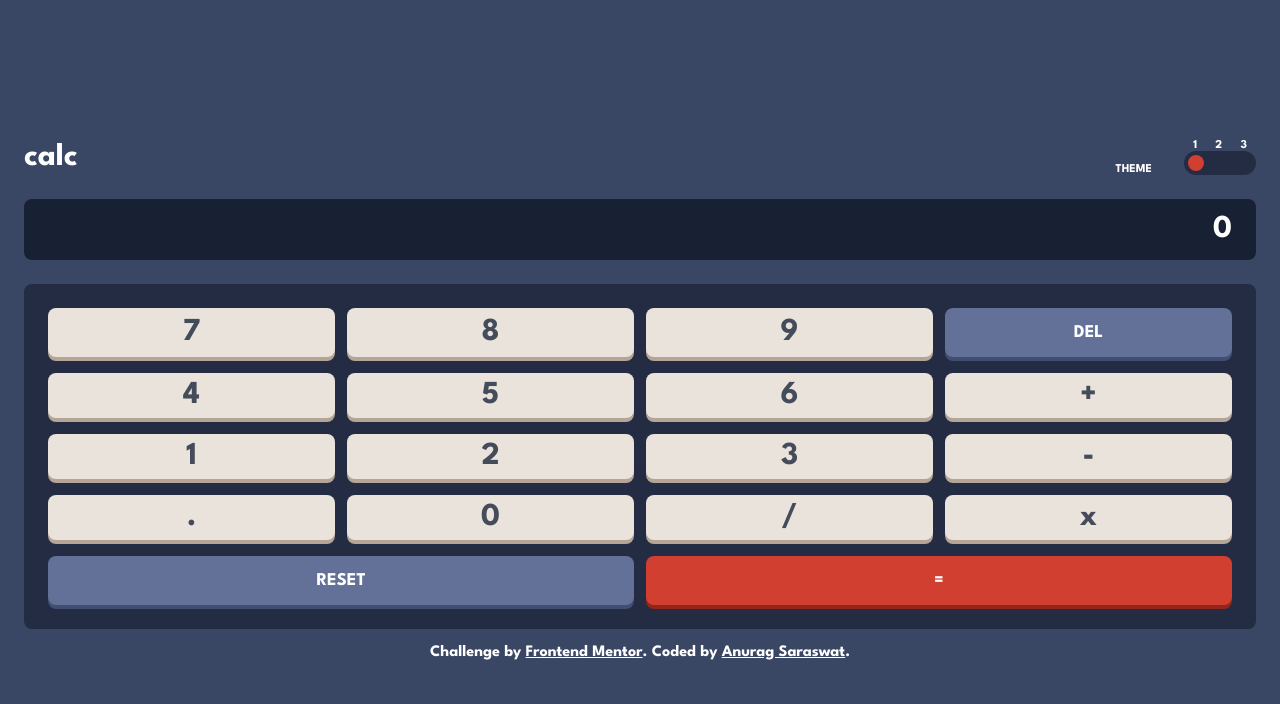
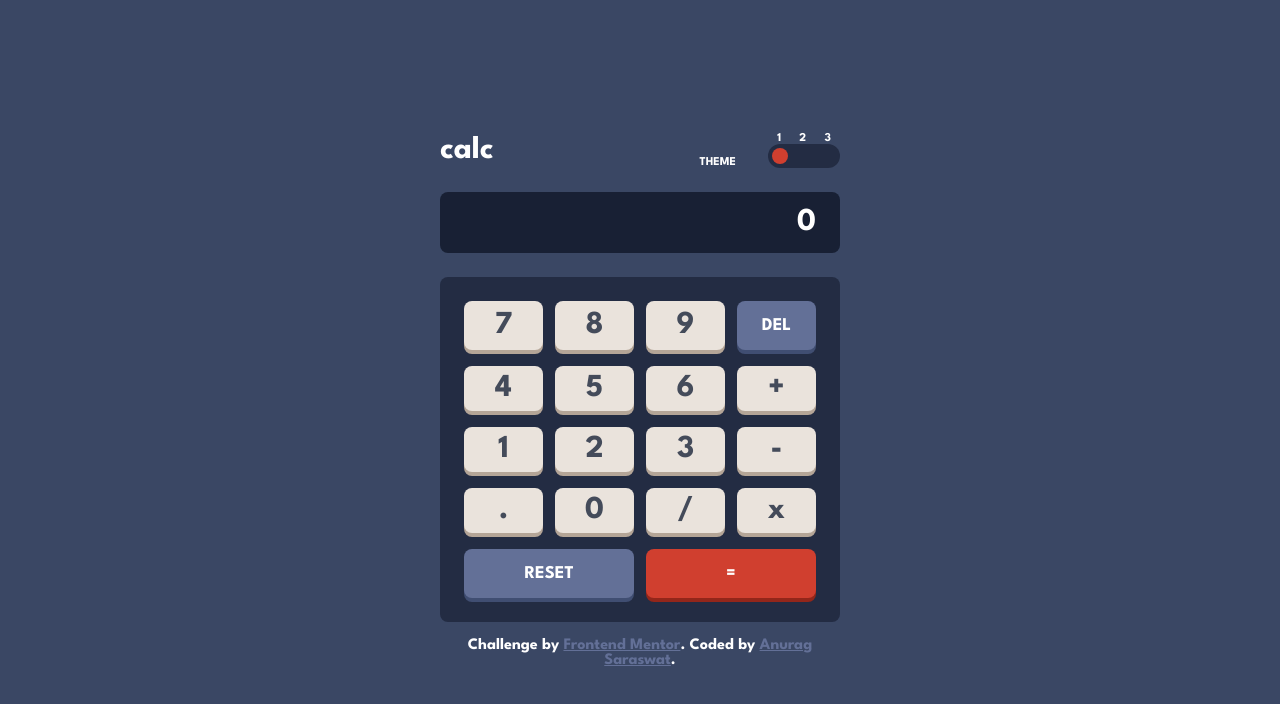
Before and after one commit to Anurag-Saraswat-01/front-end-mentor.github.io, a Vue app in the folder calculator-app-main/calculator/: page / in a window 1280 px wide. Shown: the top 704 px of the page. Built offline with nearby package versions, Linux system fonts and the light colour scheme.

Commit message:
Desktop view created

```diff
--- a/calculator-app-main/calculator/src/App.vue
+++ b/calculator-app-main/calculator/src/App.vue
@@ -44,10 +44,13 @@ export default {
   --toggle-keypad-bg: hsl(223, 31%, 20%);
   --screen-bg: hsl(224, 36%, 15%);
   --key-bg: hsl(30, 25%, 89%);
+  --key-bg-hover: hsl(30, 25%, 99%);
   --key-shadow: hsl(28, 16%, 65%);
   --key-bg-equal: hsl(6, 63%, 50%);
+  --key-bg-equal-hover: hsl(6, 63%, 60%);
   --key-shadow-equal: hsl(6, 70%, 34%);
   --key-bg-utility: hsl(225, 21%, 49%);
+  --key-bg-utility-hover: hsl(225, 21%, 59%);
   --key-shadow-utility: hsl(224, 28%, 35%);
   --text-primary: white;
   --text-secondary: hsl(221, 14%, 31%);
@@ -59,10 +62,13 @@ export default {
   --toggle-keypad-bg: hsl(0, 5%, 81%);
   --screen-bg: hsl(0, 0%, 93%);
   --key-bg: hsl(45, 7%, 89%);
+  --key-bg-hover: hsl(45, 7%, 99%);
   --key-shadow: hsl(35, 11%, 61%);
   --key-bg-equal: hsl(25, 98%, 40%);
+  --key-bg-equal-hover: hsl(25, 98%, 50%);
   --key-shadow-equal: hsl(25, 99%, 27%);
   --key-bg-utility: hsl(185, 42%, 37%);
+  --key-bg-utility-hover: hsl(185, 42%, 47%);
   --key-shadow-utility: hsl(185, 58%, 25%);
   --text-primary: hsl(60, 10%, 19%);
   --text-secondary: hsl(60, 10%, 19%);
@@ -73,10 +79,13 @@ export default {
   --toggle-keypad-bg: hsl(268, 71%, 12%);
   --screen-bg: hsl(268, 71%, 12%);
   --key-bg: hsl(268, 47%, 21%);
+  --key-bg-hover: hsl(268, 47%, 31%);
   --key-shadow: hsl(290, 70%, 36%);
   --key-bg-equal: hsl(176, 100%, 44%);
+  --key-bg-equal-hover: hsl(176, 100%, 54%);
   --key-shadow-equal: hsl(177, 92%, 70%);
   --key-bg-utility: hsl(281, 89%, 26%);
+  --key-bg-utility-hover: hsl(281, 89%, 36%);
   --key-shadow-utility: hsl(285, 91%, 52%);
   --text-primary: hsl(52, 100%, 62%);
   --text-secondary: hsl(52, 100%, 62%);
@@ -94,4 +103,16 @@ export default {
   background-color: var(--main-bg);
   color: white;
 }
+
+@media screen and (min-width: 768px) {
+  .container {
+    padding: 2rem 6rem;
+  }
+}
+
+@media screen and (min-width: 1280px) {
+  .container {
+    padding: 2rem calc(50% - 200px);
+  }
+}
 </style>
--- a/calculator-app-main/calculator/src/components/CalcContainer.vue
+++ b/calculator-app-main/calculator/src/components/CalcContainer.vue
@@ -41,6 +41,7 @@ export default {
     };
   },
   methods: {
+    // sends new theme to parent
     switchTheme(val) {
       this.$emit("switch-theme", val);
     },
@@ -73,12 +74,21 @@ export default {
       ) {
         this.continueFlag = true;
         const lastElement = this.value.pop();
-        const newElement = lastElement.concat(char);
+        let newElement;
+        if (lastElement) {
+          newElement = lastElement.concat(char);
+        } else {
+          newElement = "0".concat(char);
+        }
         this.value.push(newElement);
       } else if (["+", "-", "/", "x", "$"].includes(char)) {
         this.continueFlag = false;
         this.value.push(char);
       } else {
+        const lastElement = this.value.pop();
+        if (lastElement && lastElement !== "0") {
+          this.value.push(lastElement);
+        }
         this.value.push(char);
       }
     },
--- a/calculator-app-main/calculator/src/components/CalcHeader.vue
+++ b/calculator-app-main/calculator/src/components/CalcHeader.vue
@@ -57,7 +57,7 @@ export default {
 };
 </script>
 
-<style>
+<style scoped>
 .header {
   display: flex;
   align-items: center;
@@ -104,6 +104,12 @@ p {
   background-color: var(--key-bg-equal);
   position: absolute;
   border-radius: 1rem;
+}
+
+.slider:hover,
+.slider:active,
+.slider:focus {
+  background-color: var(--key-bg-equal-hover);
 }
 
 .slider.theme1 {
--- a/calculator-app-main/calculator/src/components/FooterAttr.vue
+++ b/calculator-app-main/calculator/src/components/FooterAttr.vue
@@ -29,6 +29,12 @@ export default {
 }
 
 a {
-  color: var(--text-primary);
+  color: var(--key-bg-utility);
+}
+
+a:hover,
+a:focus,
+a:active {
+  color: var(--key-bg-utility-hover);
 }
 </style>
--- a/calculator-app-main/calculator/src/components/KeypadBtn.vue
+++ b/calculator-app-main/calculator/src/components/KeypadBtn.vue
@@ -14,7 +14,7 @@ export default {
 };
 </script>
 
-<style>
+<style scoped>
 .btn {
   padding: 0.5rem;
   font-weight: 700;
@@ -30,12 +30,27 @@ export default {
   font-size: 32px;
 }
 
+.operator:hover,
+.operator:active,
+.operator:focus {
+  background-color: var(--key-bg-hover);
+}
+
 .delete,
 .reset {
   background-color: var(--key-bg-utility);
   color: white;
   box-shadow: 0px 0.25rem var(--key-shadow-utility);
   padding: 1rem 0.5rem;
+}
+
+.delete:hover,
+.reset:hover,
+.delete:active,
+.reset:active,
+.delete:focus,
+.reset:focus {
+  background-color: var(--key-bg-utility-hover);
 }
 
 .reset {
@@ -49,4 +64,10 @@ export default {
   box-shadow: 0px 0.25rem var(--key-shadow-equal);
   grid-column: 3/5;
 }
+
+.equal:hover,
+.equal:focus,
+.equal:active {
+  background-color: var(--key-bg-equal-hover);
+}
 </style>
```
